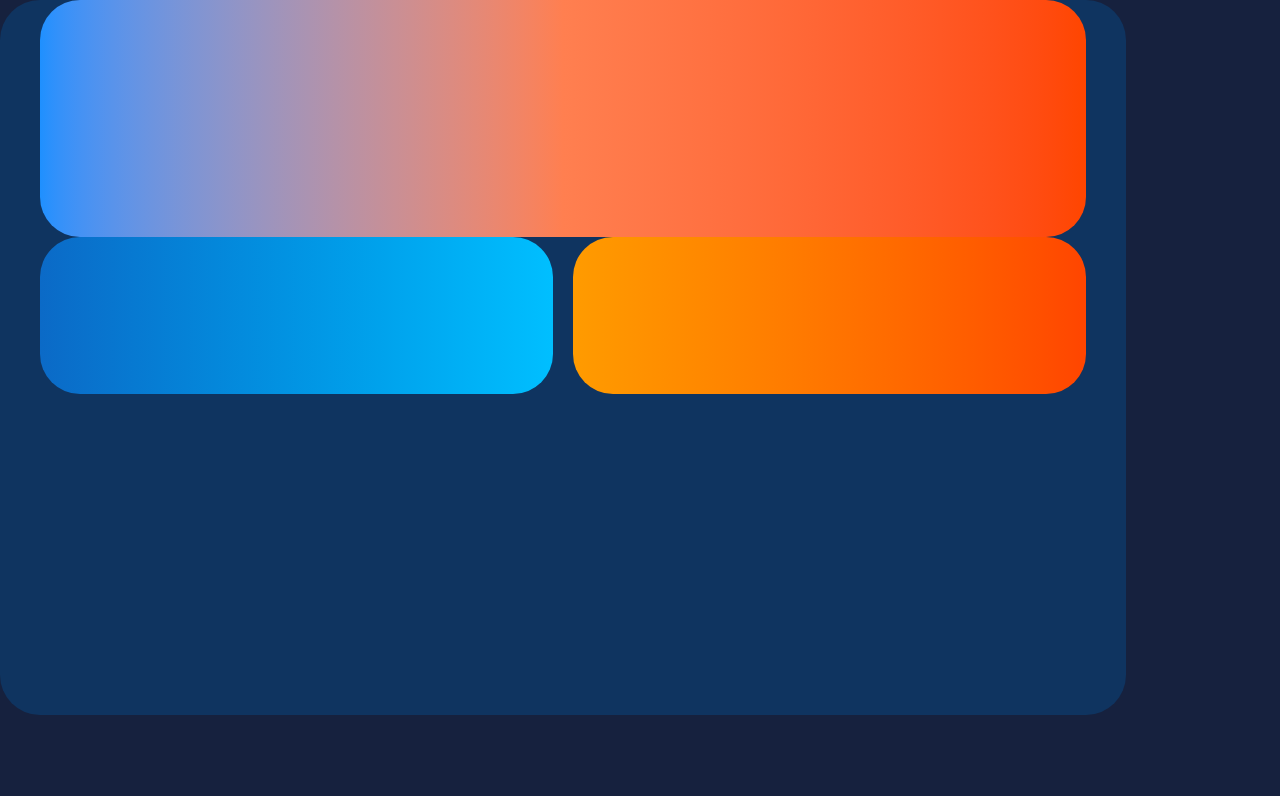
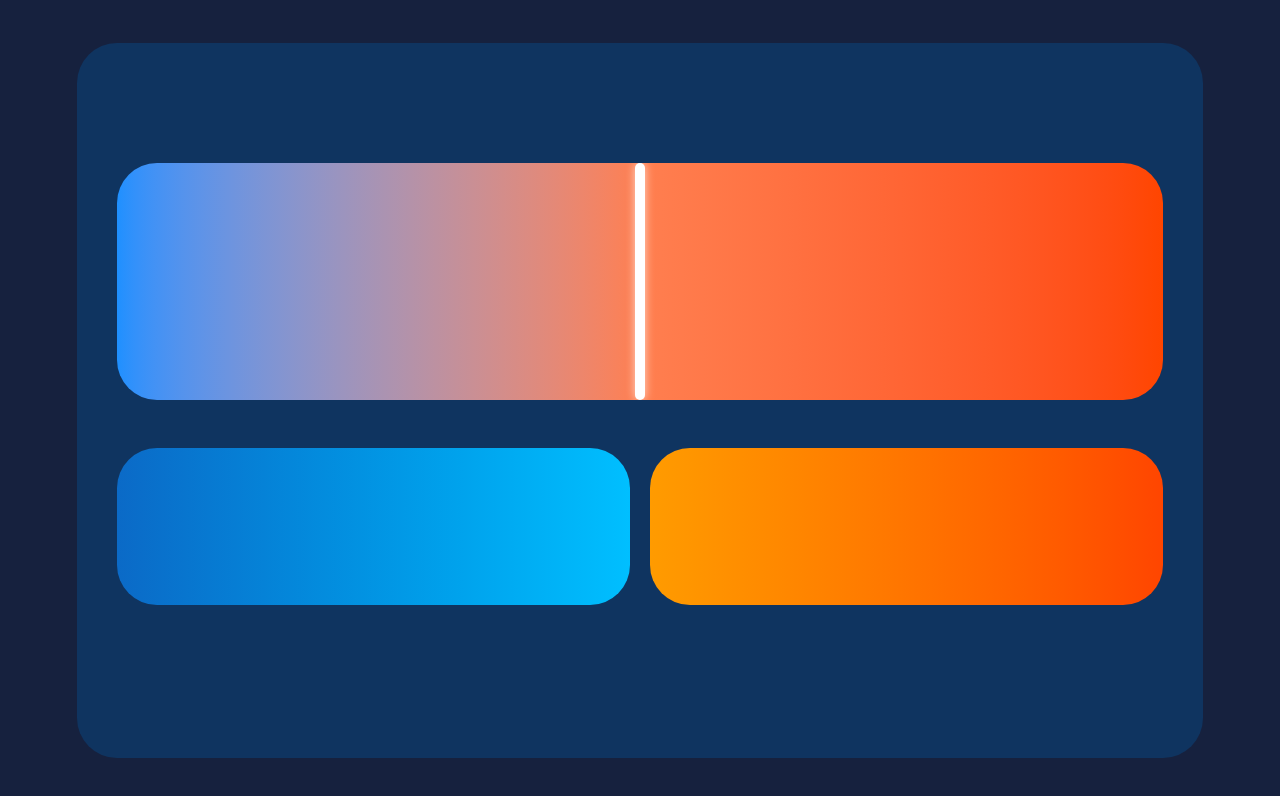
Before and after one commit to marcxsdev/mindsync, a Next.js app: page /game in a window 1280 px wide. Shown: the top 796 px of the page. Built offline with nearby package versions, Linux system fonts and the light colour scheme.

Commit message:
style: ruler styles

```diff
--- a/src/app/game/page.tsx
+++ b/src/app/game/page.tsx
@@ -1,5 +1,9 @@
 import GameBoard from "@/components/game/GameBoard";
 
 export default function Game() {
-  return <GameBoard />;
+  return (
+    <div className="h-screen w-screen flex items-center justify-center">
+      <GameBoard />
+    </div>
+  );
 }
--- a/src/components/game/GameBoard.tsx
+++ b/src/components/game/GameBoard.tsx
@@ -4,8 +4,13 @@ import Cards from "./Cards";
 const GameBoard = () => {
   return (
     <div className="w-[1126px] h-[715px] bg-[#0F3460] rounded-[40px] px-10">
-      <Ruler />
-      <Cards />
+      <div className="pt-24">
+        <Ruler />
+      </div>
+
+      <div className="pt-6">
+        <Cards />
+      </div>
     </div>
   );
 };
--- a/src/components/game/Ruler.tsx
+++ b/src/components/game/Ruler.tsx
@@ -1,6 +1,140 @@
-const Ruler = () => {
+"use client";
+import { useState, useRef, useCallback } from "react";
+
+interface RulerProps {
+  initialPosition?: number;
+  width?: number;
+  height?: number;
+  onChange?: (position: number) => void;
+  disabled?: boolean;
+}
+
+const Ruler = ({
+  initialPosition = 50,
+  width = 1046,
+  height = 237,
+  onChange,
+  disabled = false,
+}: RulerProps) => {
+  const [position, setPosition] = useState(initialPosition);
+  const [isDragging, setIsDragging] = useState(false);
+  const rulerRef = useRef<HTMLDivElement>(null);
+
+  const updatePosition = useCallback(
+    (clientX: number) => {
+      if (!rulerRef.current) return;
+
+      const { left, width: rulerWidth } =
+        rulerRef.current.getBoundingClientRect();
+      const offsetX = clientX - left;
+      const borderRadius = 40;
+      const margin = (borderRadius / rulerWidth) * 100;
+      const clampedX = Math.min(
+        Math.max(borderRadius, offsetX),
+        rulerWidth - borderRadius
+      );
+      const newPosition =
+        ((clampedX - borderRadius) / (rulerWidth - 2 * borderRadius)) * 100;
+
+      setPosition(newPosition);
+      onChange?.(newPosition);
+    },
+    [onChange]
+  );
+
+  const handleMouseDown = useCallback(
+    (e: React.MouseEvent<HTMLDivElement>) => {
+      if (disabled) return;
+
+      e.preventDefault();
+      setIsDragging(true);
+      updatePosition(e.clientX);
+
+      const handleMouseMove = (e: MouseEvent) => {
+        updatePosition(e.clientX);
+      };
+
+      const handleMouseUp = () => {
+        setIsDragging(false);
+        document.removeEventListener("mousemove", handleMouseMove);
+        document.removeEventListener("mouseup", handleMouseUp);
+      };
+
+      document.addEventListener("mousemove", handleMouseMove);
+      document.addEventListener("mouseup", handleMouseUp);
+    },
+    [disabled, updatePosition]
+  );
+
+  const handleKeyDown = useCallback(
+    (e: React.KeyboardEvent<HTMLDivElement>) => {
+      if (disabled) return;
+
+      let newPosition = position;
+      const step = 1;
+
+      switch (e.key) {
+        case "ArrowLeft":
+          newPosition = Math.max(0, position - step);
+          break;
+        case "ArrowRight":
+          newPosition = Math.min(100, position + step);
+          break;
+        case "Home":
+          newPosition = 0;
+          break;
+        case "End":
+          newPosition = 100;
+          break;
+        default:
+          return;
+      }
+
+      e.preventDefault();
+      setPosition(newPosition);
+      onChange?.(newPosition);
+    },
+    [disabled, position, onChange]
+  );
+
   return (
-    <div className="w-[1046px] h-[237px] bg-linear-to-r from-[#1E90FF] via-[#FF7F50] to-[#FF4500] rounded-[40px]"></div>
+    <div className="flex flex-col items-center gap-4 p-6">
+      <div
+        ref={rulerRef}
+        className={`
+          relative rounded-[40px] bg-gradient-to-r from-[#1E90FF] via-[#FF7F50] to-[#FF4500]
+          ${disabled ? "opacity-50 cursor-not-allowed" : ""}
+          ${isDragging ? "cursor-grabbing" : ""}
+        `}
+        style={{
+          width: `${width}px`,
+          height: `${height}px`,
+          overflow: "hidden",
+        }}
+        onMouseDown={handleMouseDown}
+        role="slider"
+        aria-valuemin={0}
+        aria-valuemax={100}
+        aria-valuenow={Math.round(position)}
+        aria-label="Posição na régua"
+        tabIndex={disabled ? -1 : 0}
+        onKeyDown={handleKeyDown}
+      >
+        <div
+          className={`
+            absolute top-0 bottom-0 w-[10px] bg-white rounded-full
+            shadow-[0_0_10px_rgba(255,255,255,0.7)]
+            transition-transform duration-75 ease-out ${
+              isDragging ? "cursor-grabbing" : "cursor-pointer"
+            }
+          `}
+          style={{
+            left: `${position}%`,
+            transform: "translateX(-50%)",
+          }}
+        />
+      </div>
+    </div>
   );
 };
 
```
